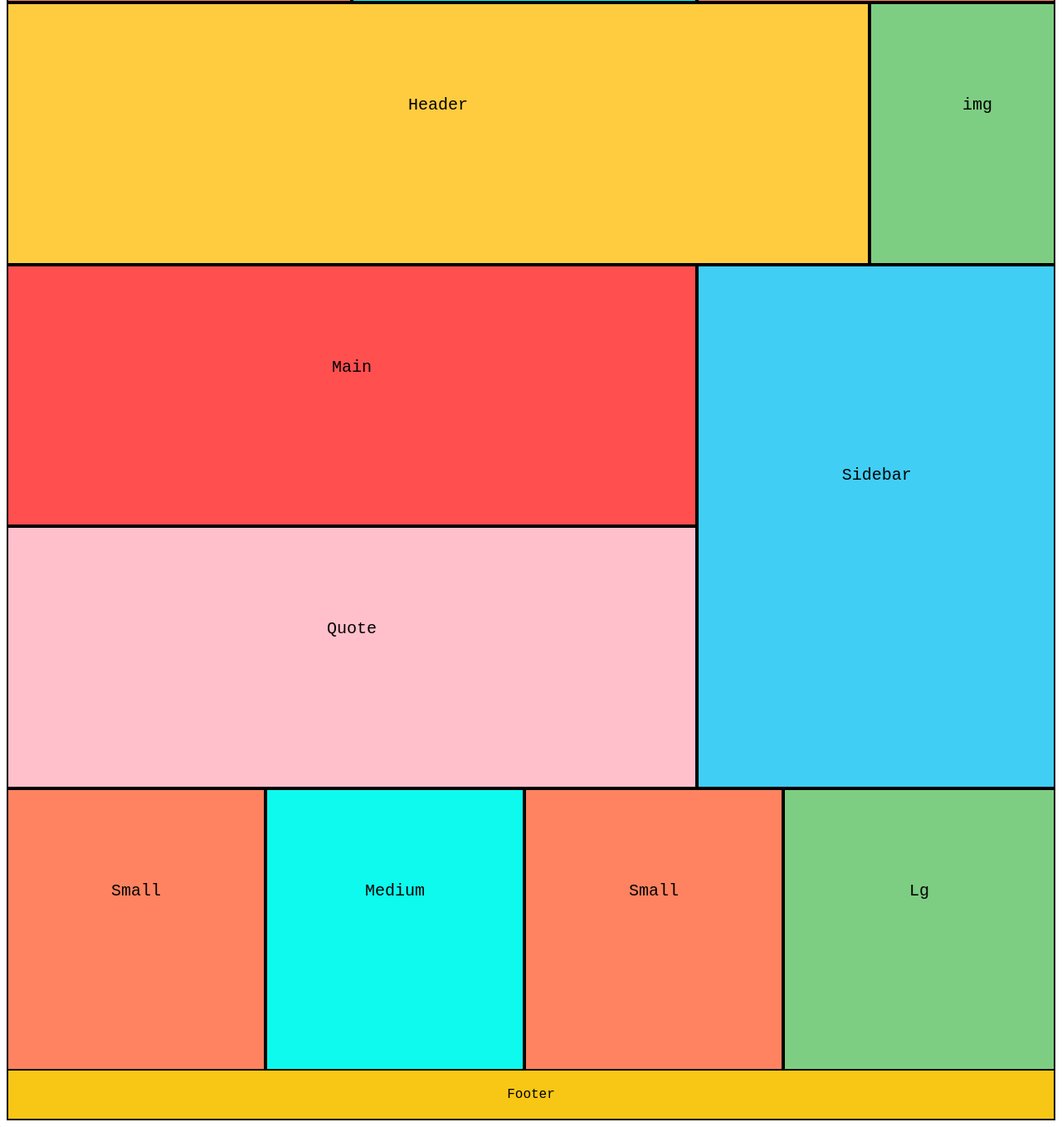
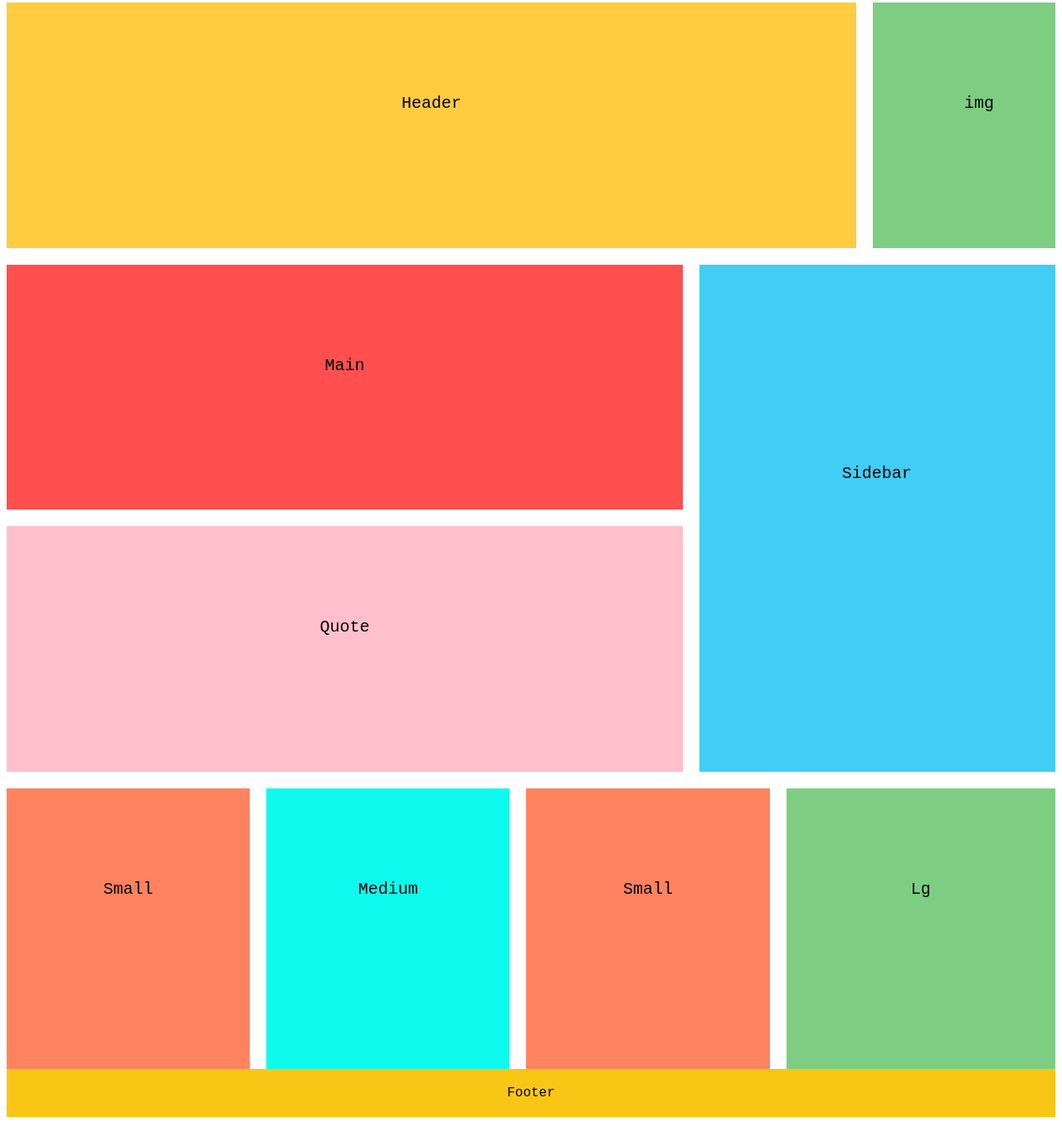
Before and after one commit to Elenikary/project2_css_hard_grid, a plain HTML site: page index.html in a window 1280 px wide. Shown: the part 320-1678 px from the top of the page at 83% size. Drawn offline with Linux system fonts and the light colour scheme.

Commit message:
Update styles2.css

```diff
--- a/styles2.css
+++ b/styles2.css
@@ -12,7 +12,7 @@
       "Small2 Small2 Small2 Medium1 Medium1 Medium1 Small3 Small3 Small3 Lg Lg Lg";
     height: 200vh;
     overflow: hidden;
-    grid-gap: 0px;
+    grid-gap: 20px;
 }
 
 .container > div {
@@ -27,7 +27,7 @@
     background-color: #ffcc40;
     text-align: center;
     padding: 110px;
-    border: 2px solid black;
+    grid-gap: 20px;
     }
 
 .Sidebar{
@@ -39,7 +39,6 @@
     background-color: #40CEF5;
     padding: 240px;
     padding-left: 40%;
-    border: 2px solid black;
 
     }
 
@@ -47,7 +46,6 @@
     grid-area: Small;
     background-color: #ff8360;
     padding: 110px;
-    border: 2px solid black;
 
     }
 
@@ -55,7 +53,6 @@
     grid-area: Small1;
     background-color: #ff8360;
     padding: 110px;
-    border: 2px solid black;
 
     }
 
@@ -64,7 +61,6 @@
     background-color: #ff8360;
     padding: 110px;
     margin-bottom: -50px;
-    border: 2px solid black;
 
 
 }
@@ -74,7 +70,6 @@
     background-color: #ff8360;
     padding: 110px;
     margin-bottom: -50px;
-    border: 2px solid black;
 
     }
 
@@ -82,7 +77,6 @@
     grid-area: Medium;
     background-color: #0EFAEE;
     padding: 110px;
-    border: 2px solid black;
 
     }
 
@@ -91,7 +85,6 @@
     background-color: #0EFAEE;
     padding: 110px;
     margin-bottom: -50px;
-    border: 2px solid black;
 
 
     }
@@ -100,7 +93,6 @@
     grid-area: Main;
     background-color: #ff4f4f;
     padding: 110px;
-    border: 2px solid black;
 
     }
 
@@ -108,7 +100,6 @@
     grid-area: Quote;
     background-color: pink;
     padding: 110px;
-    border: 2px solid black;
 
     }
 
@@ -117,7 +108,6 @@
     background-color: #7dce82;
     padding: 110px;
     margin-bottom: -50px;
-    border: 2px solid black;
 
 
         }
@@ -126,7 +116,6 @@
     grid-area: img;
     background-color: #7dce82;
     padding: 110px;
-    border: 2px solid black;
 
     }
 
@@ -136,7 +125,6 @@ footer {
     text-align: center;
     margin-top: 0px;
     font-family: 'Courier New', Courier, monospace;
-    border: 2px solid black;
 
 
 }
```
